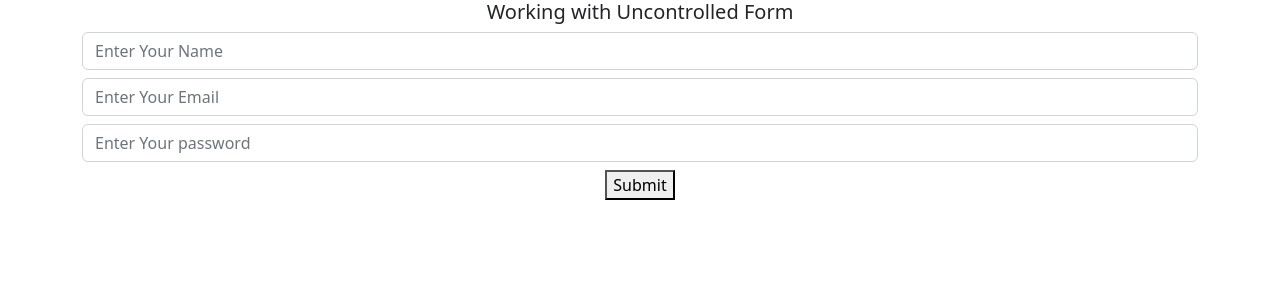
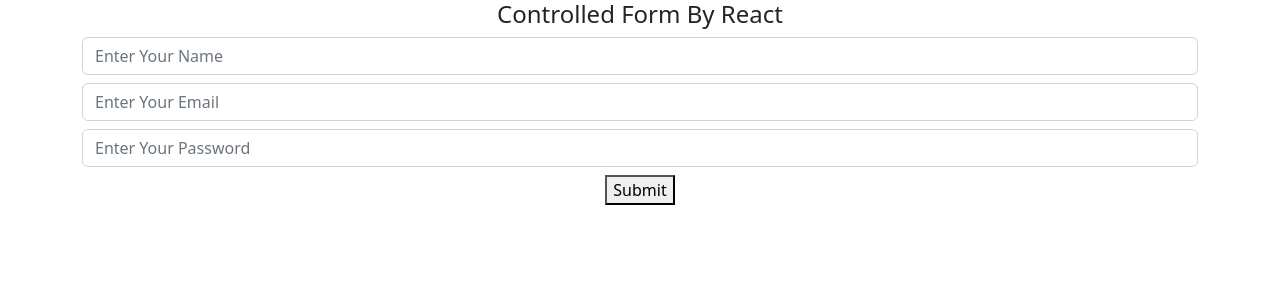
Before and after one commit to Nazma1997/React-Form, a React (Create React App) app: page / in a window 1280 px wide. Shown: the top 300 px of the page. Built offline with nearby package versions, Linux system fonts and the light colour scheme.

Commit message:
Controlled Form

```diff
--- a/src/App.js
+++ b/src/App.js
@@ -1,6 +1,7 @@
 // import Inputs from "./components/inputs/input";
-import UnControlled from './components/uncontrolled-From/un';
+// import UnControlled from './components/uncontrolled-From/un';
 import './App.css';
+import Controlled from './components/controlled/controlled';
 
 
 function App() {
@@ -8,7 +9,10 @@ function App() {
    <div className="App">
        {/* <Inputs></Inputs> */}
 
-       <UnControlled></UnControlled>
+       {/* <UnControlled></UnControlled> */}
+
+
+       <Controlled></Controlled>
    </div>
   );
 }
--- /dev/null
+++ b/src/components/controlled/controlled.jsx
@@ -0,0 +1,68 @@
+import React , {Component} from 'react';
+
+
+class Controlled extends Component {
+
+  state = {
+      name: '',
+      email: '',
+      password: ''
+  }
+
+  handleChange = event => {
+    this.setState({
+      [event.target.name] : event.target.value
+    })
+  }
+  handleSubmit = event => {
+    event.preventDefault()
+
+    console.log(this.state);
+
+  }
+  render(){
+
+      const {name, email, password} = this.state
+    return(
+      <div className='container'>
+            <h4>Controlled Form By React</h4>
+
+            <div>
+               <form onSubmit={this.handleSubmit}>
+                    <input
+                       className='form-control mb-2'
+                       type="text"
+                       name='name'
+                       value={name}
+                       placeholder='Enter Your Name'
+                       onChange={this.handleChange}
+
+                     />
+                    <input
+                      className='form-control mb-2'
+                      type="text"
+                      name='email'
+                      value={email}
+                      placeholder= 'Enter Your Email'
+                      onChange={this.handleChange}
+                     />
+
+                     <input
+                      className='form-control mb-2'
+                      type="password"
+                      name="password"
+                      value={password}
+                      placeholder='Enter Your Password'
+                      onChange={this.handleChange}
+                    />
+
+                    <button type='submit '>Submit</button>
+               </form>
+            </div>
+      </div>
+    )
+  }
+}
+
+
+export default Controlled;
--- a/src/components/uncontrolled-From/un.jsx
+++ b/src/components/uncontrolled-From/un.jsx
@@ -41,6 +41,7 @@ class UnControlled extends Component {
                 name='password'
                 placeholder='Enter Your password'
 
+
                />
 
 
```
